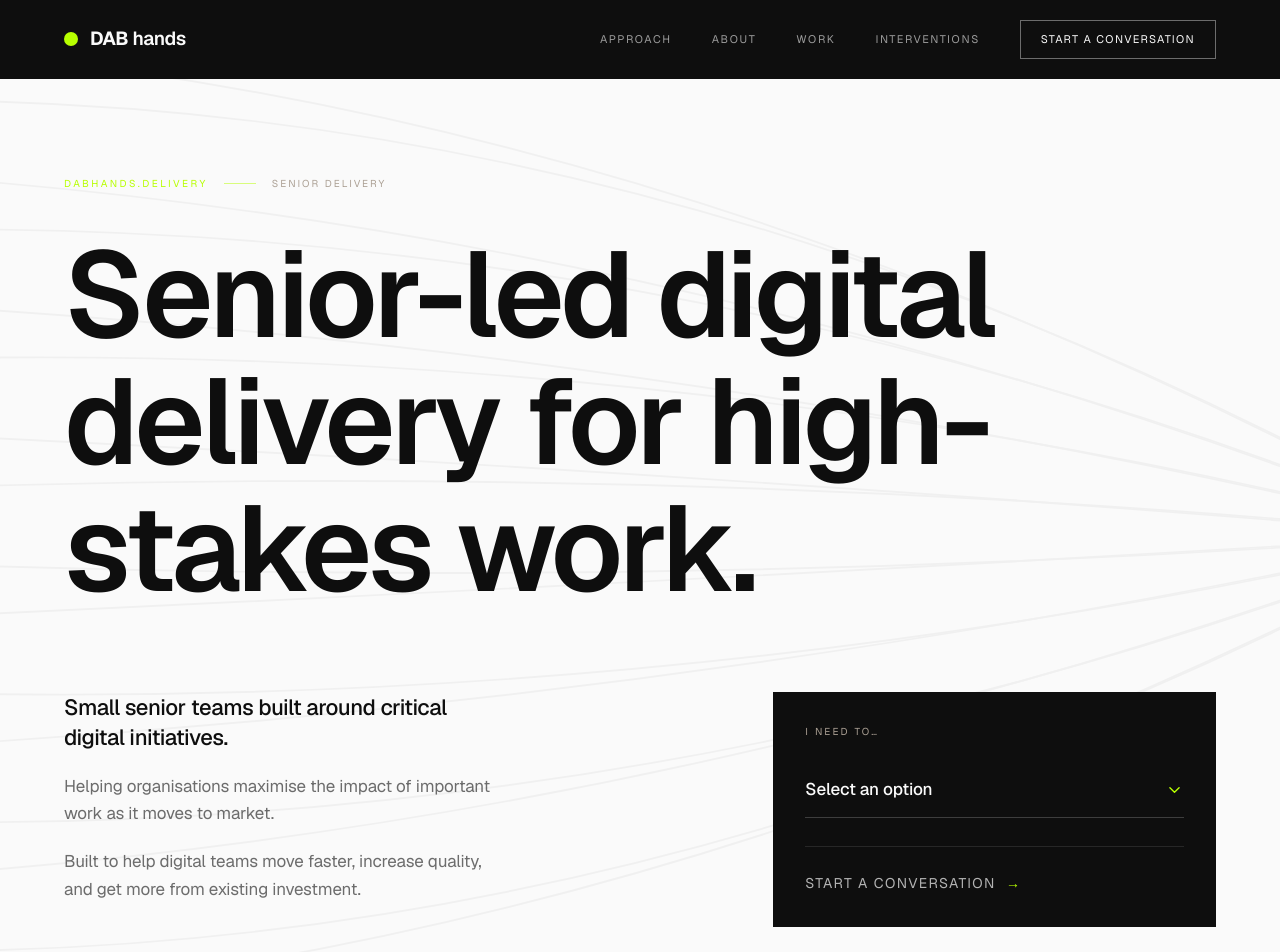
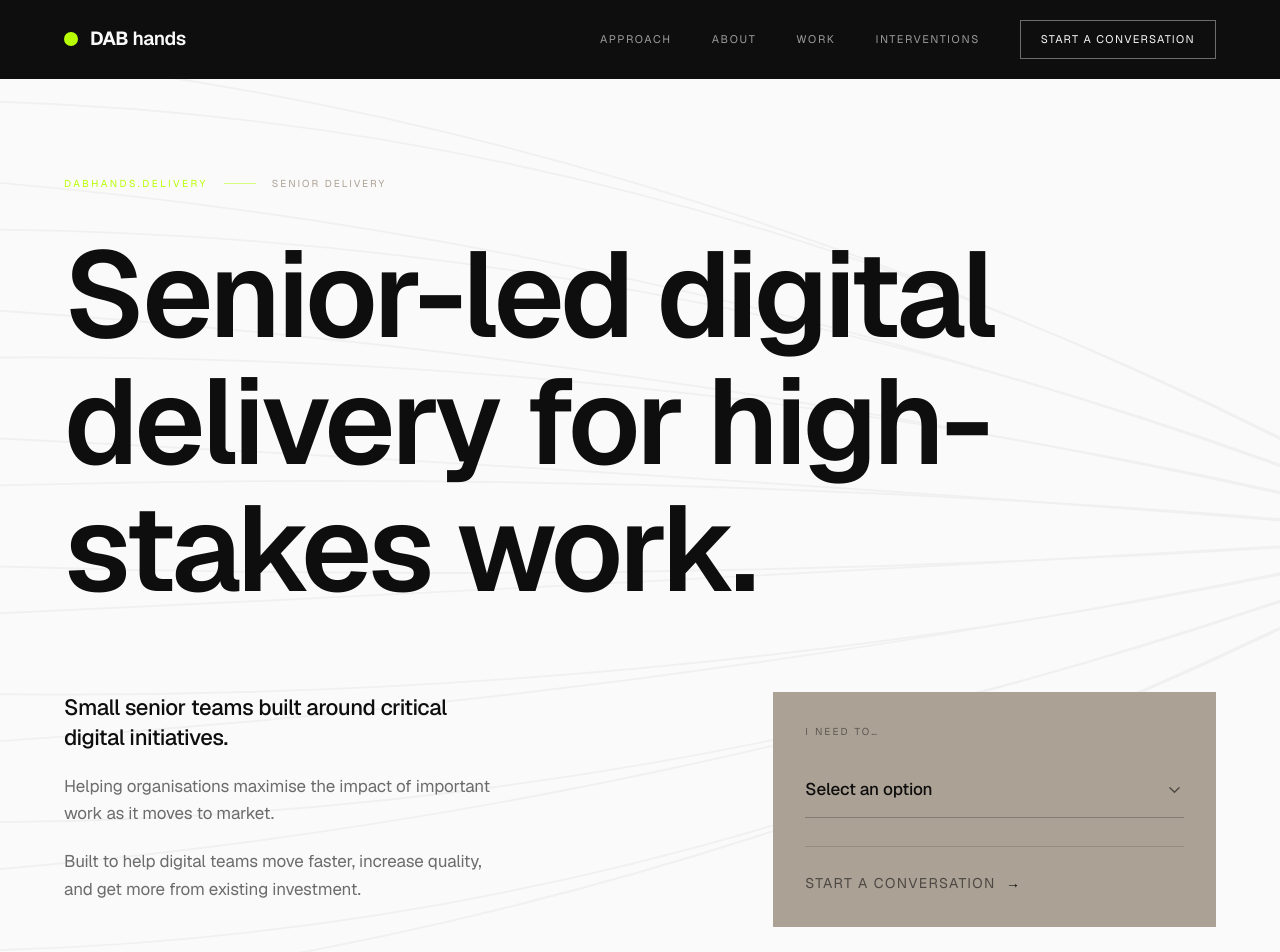
Before and after one commit to darrenbrett-lang/dabhands.delivery, a Next.js app: page / in a window 1280 px wide. Shown: the top 952 px of the page. Built offline with nearby package versions, Linux system fonts and the light colour scheme.

Commit message:
Change hero dropdown panel from black to brown

```diff
--- a/pages/index.tsx
+++ b/pages/index.tsx
@@ -241,30 +241,30 @@ export default function Home() {
 
                 {/* Right — black dropdown panel */}
                 <FadeUp delay={0.22} className="md:col-span-5 md:col-start-8">
-                  <div className="bg-dab-charcoal text-dab-cream p-7 md:p-8">
-                    <label htmlFor="challenge" className="block font-mono text-[10px] tracking-[0.22em] uppercase text-dab-brown mb-6">
+                  <div className="bg-dab-brown text-dab-charcoal p-7 md:p-8">
+                    <label htmlFor="challenge" className="block font-mono text-[10px] tracking-[0.22em] uppercase text-dab-charcoal/50 mb-6">
                       I need to…
                     </label>
-                    <div className="relative border-b border-dab-cream/20 focus-within:border-dab-green transition-colors">
+                    <div className="relative border-b border-dab-charcoal/25 focus-within:border-dab-charcoal transition-colors">
                       <select
                         id="challenge"
                         value={selectedChallenge}
                         onChange={(e) => handleChallengeSelect(e.target.value)}
-                        className="w-full appearance-none bg-transparent text-dab-cream text-base md:text-[17px] py-3.5 pr-8 cursor-pointer focus:outline-none font-medium"
+                        className="w-full appearance-none bg-transparent text-dab-charcoal text-base md:text-[17px] py-3.5 pr-8 cursor-pointer focus:outline-none font-medium"
                       >
-                        <option value="" className="bg-dab-charcoal">Select an option</option>
+                        <option value="" className="bg-dab-brown">Select an option</option>
                         {challenges.map((c) => (
-                          <option key={c.label} value={c.label} className="bg-dab-charcoal">{c.label}</option>
+                          <option key={c.label} value={c.label} className="bg-dab-brown">{c.label}</option>
                         ))}
                       </select>
-                      <svg className="absolute right-1 top-1/2 -translate-y-1/2 pointer-events-none text-dab-green" width="11" height="7" viewBox="0 0 12 7" fill="none">
+                      <svg className="absolute right-1 top-1/2 -translate-y-1/2 pointer-events-none text-dab-charcoal/60" width="11" height="7" viewBox="0 0 12 7" fill="none">
                         <path d="M1 1l5 5 5-5" stroke="currentColor" strokeWidth="1.5" strokeLinecap="round" strokeLinejoin="round"/>
                       </svg>
                     </div>
-                    <div className="mt-7 pt-6 border-t border-dab-cream/10">
-                      <a href="#contact" className="inline-flex items-center gap-2.5 group text-dab-cream/70 text-sm font-mono tracking-[0.1em] uppercase hover:text-dab-green transition">
+                    <div className="mt-7 pt-6 border-t border-dab-charcoal/15">
+                      <a href="#contact" className="inline-flex items-center gap-2.5 group text-dab-charcoal/60 text-sm font-mono tracking-[0.1em] uppercase hover:text-dab-charcoal transition">
                         <span>Start a conversation</span>
-                        <span className="text-dab-green group-hover:translate-x-1 transition-transform" aria-hidden>→</span>
+                        <span className="text-dab-charcoal group-hover:translate-x-1 transition-transform" aria-hidden>→</span>
                       </a>
                     </div>
                   </div>
```
